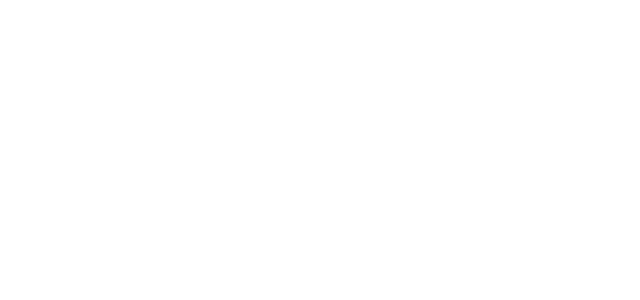
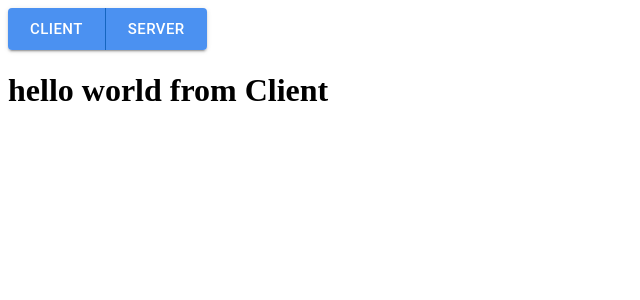
Before and after one commit to oslabs-beta/gRPSeek, a React app: page /client in a window 1280 px wide. Shown: the top 300 px of the page, without its empty margins (0-640 px from the left). Built offline with nearby package versions, Linux system fonts and the light colour scheme.

Commit message:
navbar component

```diff
--- a/package.json
+++ b/package.json
@@ -38,6 +38,7 @@
     "react-router": "^6.11.2",
     "react-router-dom": "^6.11.2",
     "redux": "^4.2.1",
+    "style-loader": "^3.3.3",
     "ts-loader": "^9.4.2",
     "typescript": "^5.0.4",
     "webpack": "^5.83.1",
--- a/src/Pages/Client.tsx
+++ b/src/Pages/Client.tsx
@@ -1,8 +1,14 @@
 import React from "react";
+import NavBar from ".././client/components/NavBar"
 
 const Client:React.FC = () => {
     return (
-        <></>
+        <>
+        <NavBar></NavBar>
+        <h1>
+            hello world from Client
+        </h1>
+        </>
     )
 }
 
--- a/src/Pages/Home.tsx
+++ b/src/Pages/Home.tsx
@@ -1,8 +1,13 @@
 import React from "react";
+import NavBar from "../client/components/NavBar"
+import Client from "./Client";
+import Server from "./Server";
 
 const Home:React.FC = () => {
     return (
-        <></>
+        <>
+        <NavBar></NavBar>
+        </>
     )
 }
 
--- a/src/Pages/Server.tsx
+++ b/src/Pages/Server.tsx
@@ -1,8 +1,14 @@
 import React from "react";
+import NavBar from ".././client/components/NavBar"
 
 const Server:React.FC = () => {
     return (
-        <></>
+        <>
+        <NavBar></NavBar>
+        <h1>
+            hello world from Server
+        </h1>
+        </>
     )
 }
 
--- /dev/null
+++ b/src/client/components/NavBar.tsx
@@ -0,0 +1,21 @@
+import * as React from 'react';
+import { useNavigate } from "react-router-dom";
+import Button from '@mui/material/Button';
+import ButtonGroup from '@mui/material/ButtonGroup';
+import "../../styles.scss"
+
+const NavBar:React.FC = () => {
+    const navigate = useNavigate()
+    return (
+        <>
+        <div className='buttonGroup.center'>
+            <ButtonGroup size="large" variant="contained" aria-label="outlined primary button group">
+            <Button className = 'button button--primary' style={{ backgroundColor: '#4B91F1', color: 'white' }} onClick={() => {navigate('/client')}}>Client</Button>
+            <Button className = 'button button--primary' style={{ backgroundColor: '#4B91F1', color: 'white' }} onClick={() => {navigate('/server')}}>Server</Button>
+            </ButtonGroup>
+        </div>
+        </>
+    )
+}
+
+export default NavBar;
--- a/src/styles.css
+++ b/src/styles.css
@@ -0,0 +1,6 @@
+.buttonGroup.center {
+  display: flex;
+  direction: row;
+  align-items: center;
+  justify-content: center;
+}/*# sourceMappingURL=styles.css.map */
--- /dev/null
+++ b/src/styles.scss
@@ -0,0 +1,6 @@
+.buttonGroup.center {
+    display: flex;
+    direction: row;
+    align-items: center;
+    justify-content: center;
+};
--- a/webpack.config.js
+++ b/webpack.config.js
@@ -25,7 +25,7 @@
       {
         test: /\.s?[ac]ss$/i,
         exclude: /node_modules/,
-        use: [MiniCssExtractPlugin.loader, 'style-loader', 'css-loader', 'postcss-loader']
+        use: ['style-loader', 'css-loader', 'postcss-loader']
       },
       {
         test: /\.tsx?$/,
@@ -56,7 +56,6 @@
     new HtmlWebpackPlugin({
       template: './src/index.html',
     }),
-    new MiniCssExtractPlugin(),
   ],
   resolve: {
     extensions: ['.js', '.jsx', '.ts', '.tsx'],
```
Also changed, not shown: 2 other files (tests, documents, lock files or other folders).
